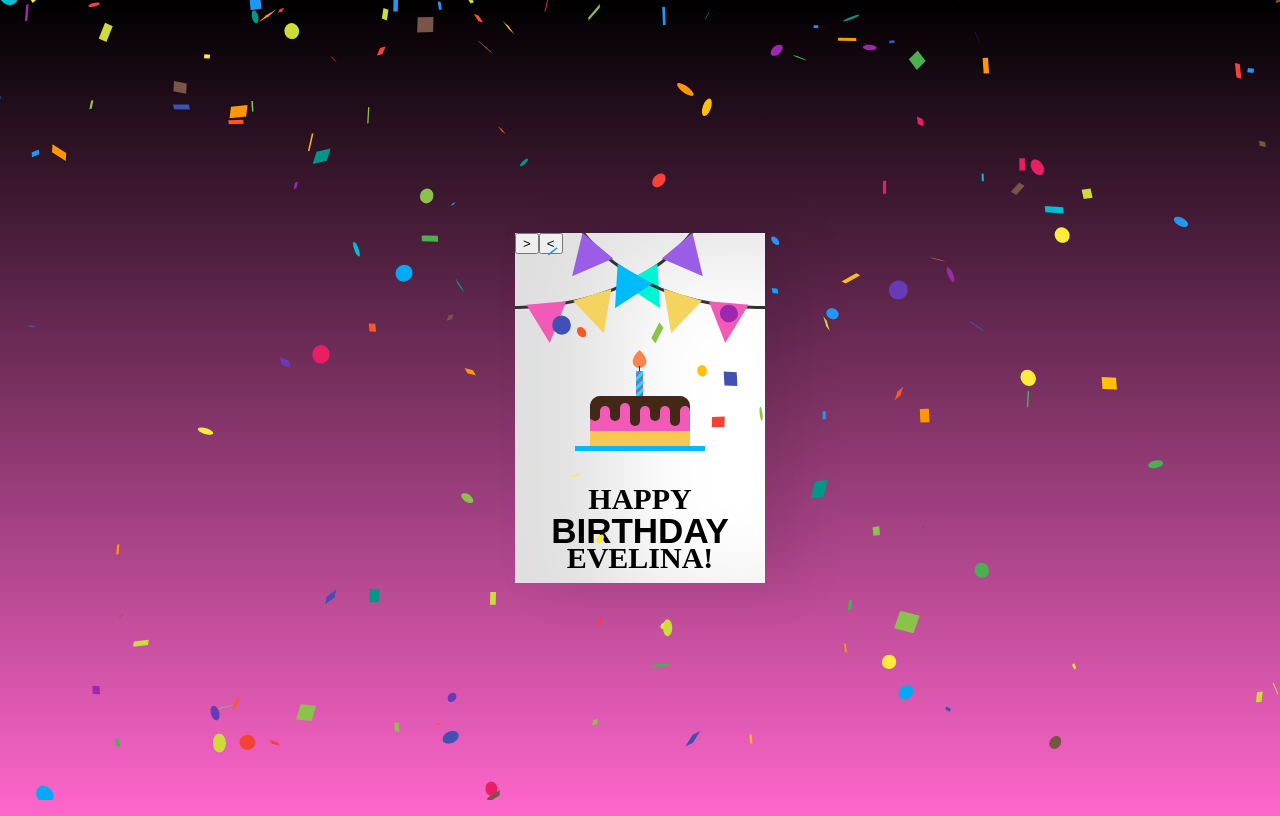
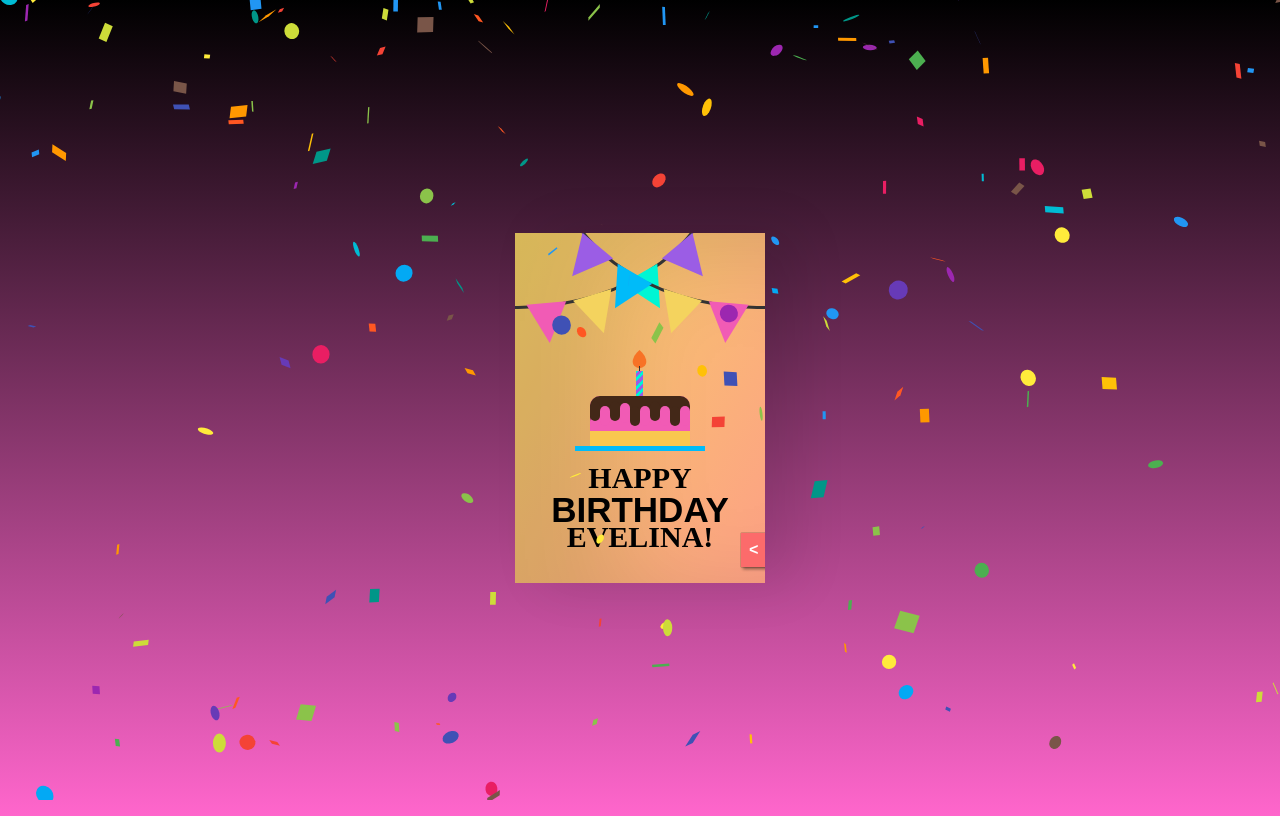
Before and after one commit to zaikis/Birthday-Card, a React (Create React App) app: page / in a window 1280 px wide. Built offline with nearby package versions, Linux system fonts and the light colour scheme.

Commit message:
Update styles.css

```diff
--- a/src/styles.css
+++ b/src/styles.css
@@ -45,7 +45,7 @@ body {
 
 .cardFront {
   position: relative;
-  background-color: #fff;
+  background-image: linear-gradient(120deg, #f6d365 0%, #fda085 100%);
   width: 250px;
   height: 350px;
   overflow: hidden;
@@ -225,7 +225,7 @@ body {
 
 .cardInside {
   position: absolute;
-  background-color: #fff;
+  background-image: linear-gradient(120deg, #f6d365 0%, #fda085 100%);
   width: 250px;
   height: 350px;
   z-index: -1;
@@ -233,7 +233,6 @@ body {
   top: 0;
   box-shadow: inset 100px 20px 100px rgba(0, 0, 0, 0.2);
 }
-
 
 p {
   font-family: "Brush Script MT", cursive;
@@ -244,3 +243,21 @@ p {
 .name {
   margin-left: 100px;
 }
+.button {
+  position: absolute;
+  bottom: 1em;
+  right: -1px;
+  background: rgb(252, 107, 107);
+  color: #fff;
+  font-family: "Nobile", sans-serif;
+  font-style: italic;
+  font-weight: bold;
+  font-size: 1em;
+  padding: 0.5em;
+  border: none;
+  cursor: pointer;
+  box-shadow: 2px 2px 3px rgba(0, 0, 0, 0.25), 0 0 1px rgba(0, 0, 0, 0.4);
+  -moz-box-shadow: 2px 2px 3px rgba(0, 0, 0, 0.25), 0 0 1px rgba(0, 0, 0, 0.4);
+  -webkit-box-shadow: 2px 2px 3px rgba(0, 0, 0, 0.25),
+    0 0 1px rgba(0, 0, 0, 0.4);
+}
```
